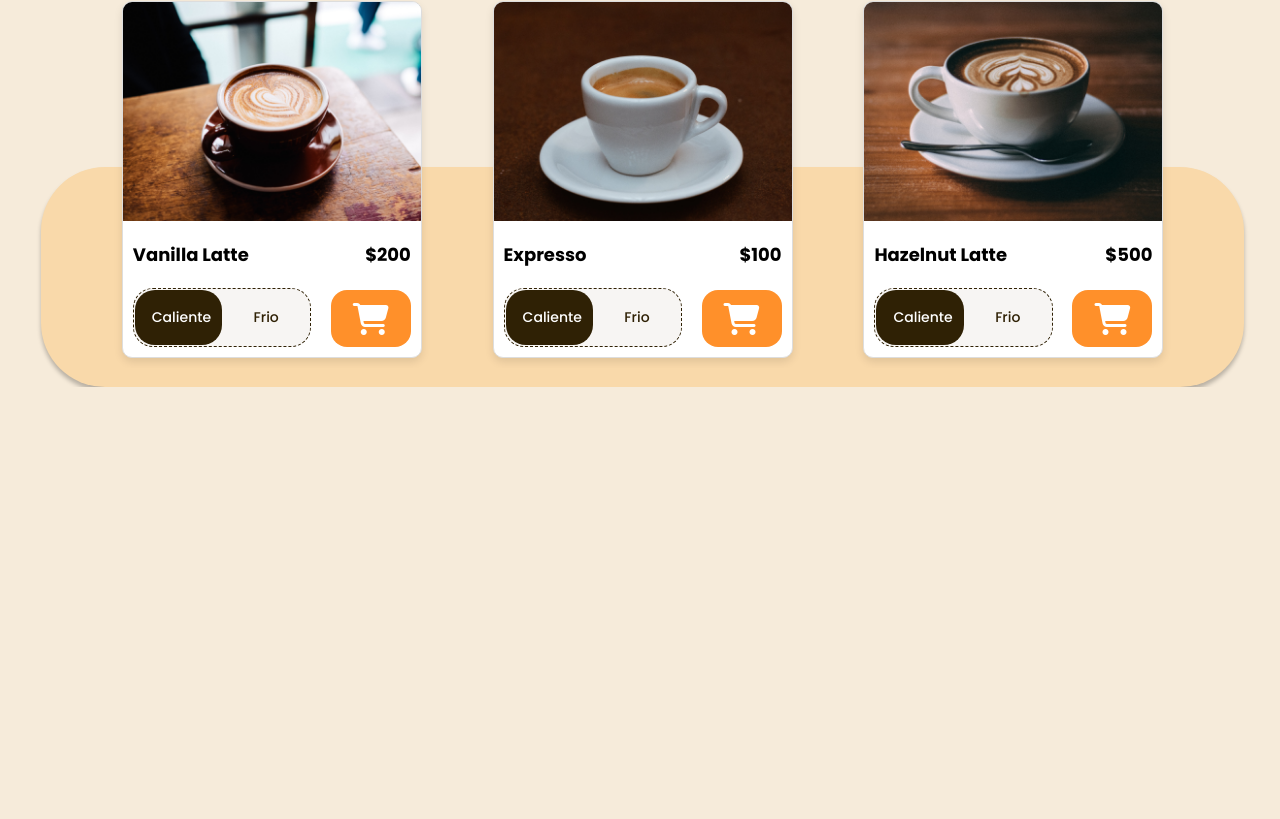
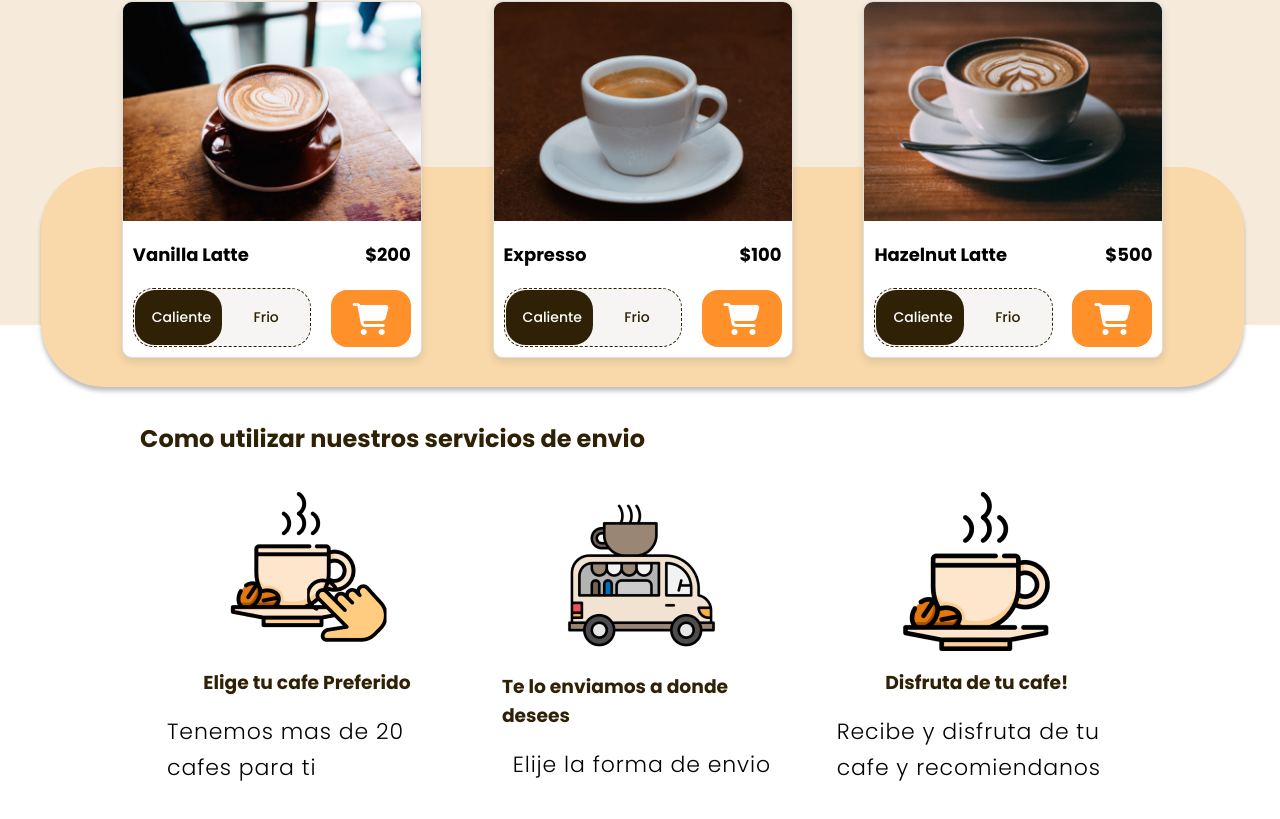
Before and after one commit to MatiasKottwitz/react-app-cafeteria, a React (Vite) app in the folder web-app-cafewalk/: page /home in a window 1280 px wide. Shown: the part 632-1451 px from the top of the page. Before the commit the page ends 1019 px from the top, so only its background shows below. Built offline with nearby package versions, Linux system fonts and the light colour scheme.

Commit message:
Se renderizo la seccion de servicios

```diff
--- a/web-app-cafewalk/src/cafeteria/components/ServicesItem.jsx
+++ b/web-app-cafewalk/src/cafeteria/components/ServicesItem.jsx
@@ -1,8 +1,10 @@
-
-
-const ServicesItem = () => {
+export const ServicesItem = ({id, serviceImage, imageAlt, serviceTextHead, serviceTextP }) => {
   return (
-    <div>ServicesItem</div>
+    <div className="service-category-1" key={id}>
+       <img className="service-image" src={serviceImage} alt={imageAlt}/>
+    <h3 className="services-h3">{serviceTextHead}</h3>
+    <p className="services-p" >{serviceTextP}</p>
+    </div>
   )
 }
 
--- a/web-app-cafewalk/src/cafeteria/containers/ServicesContainer.jsx
+++ b/web-app-cafewalk/src/cafeteria/containers/ServicesContainer.jsx
@@ -1,10 +1,15 @@
 import ServicesItem from "../components/ServicesItem"
 
-const ServicesContainer = ({servicesData}) => {
+export const ServicesContainer = ({servicesData}) => {
   return (
-    <div className="servicios">
+    <div id="servicios">
         <div className="services-container">
-
+        <h2>Como utilizar nuestros servicios de envio</h2>
+            <div className="service">
+                {servicesData.map (service => (
+                    <ServicesItem key={service.id} {...service} />
+                )) }
+            </div>
         </div>
     </div>
   )
--- a/web-app-cafewalk/src/cafeteria/data/data.jsx
+++ b/web-app-cafewalk/src/cafeteria/data/data.jsx
@@ -34,17 +34,20 @@ export const servicesData = [{
     id: '1',
     serviceImage: './images/service-1.png',
     serviceTextHead: 'Elige tu cafe Preferido',
+    imageAlt: 'Select Coffee',
     serviceTextP: 'Tenemos mas de 20 cafes para ti'
 },
 {
     id: '2',
     serviceImage: './images/service-2.png',
+    imageAlt: 'Select delivery',
     serviceTextHead: 'Te lo enviamos a donde desees',
     serviceTextP: 'Elije la forma de envio'
 },
 {
     id: '3',
     serviceImage: './images/service-3.png',
+    imageAlt: 'Enjoy Coffee',
     serviceTextHead: 'Disfruta de tu cafe!',
     serviceTextP: 'Recibe y disfruta de tu cafe y recomiendanos'
 }
--- a/web-app-cafewalk/src/cafeteria/pages/HomePage.jsx
+++ b/web-app-cafewalk/src/cafeteria/pages/HomePage.jsx
@@ -1,7 +1,7 @@
 import PropTypes from "prop-types";
 
 // import './../../../public/css/HomePage.css'
-import { PopularContainer,BannerContainer } from "../containers";
+import { PopularContainer,BannerContainer, ServicesContainer } from "../containers";
 import {bannerData, popularMenuData, servicesData} from './../data/data'
 
 export const HomePage = () => {
@@ -9,7 +9,7 @@ export const HomePage = () => {
     <>
         <BannerContainer bannerData={bannerData} />
         <PopularContainer popularMenuData={popularMenuData} />
-        {/* <ServicesContainer servicesData={servicesData} /> */}
+        <ServicesContainer servicesData={servicesData} />
     </>
   )
 }
--- a/web-app-cafewalk/src/index.css
+++ b/web-app-cafewalk/src/index.css
@@ -539,7 +539,8 @@ input[type=radio]:checked + .off-label + .selected {
 .services-container{
   margin-left: 8%;
   margin-right: auto;
-  padding-right: 3%;
+  padding-right:11%;
+
 }
 .service{
   display: flex;
@@ -559,6 +560,7 @@ input[type=radio]:checked + .off-label + .selected {
   flex-direction: column;
   gap: 17px;
   align-items: center;
+  width: 280px;
 }
 
 
```
